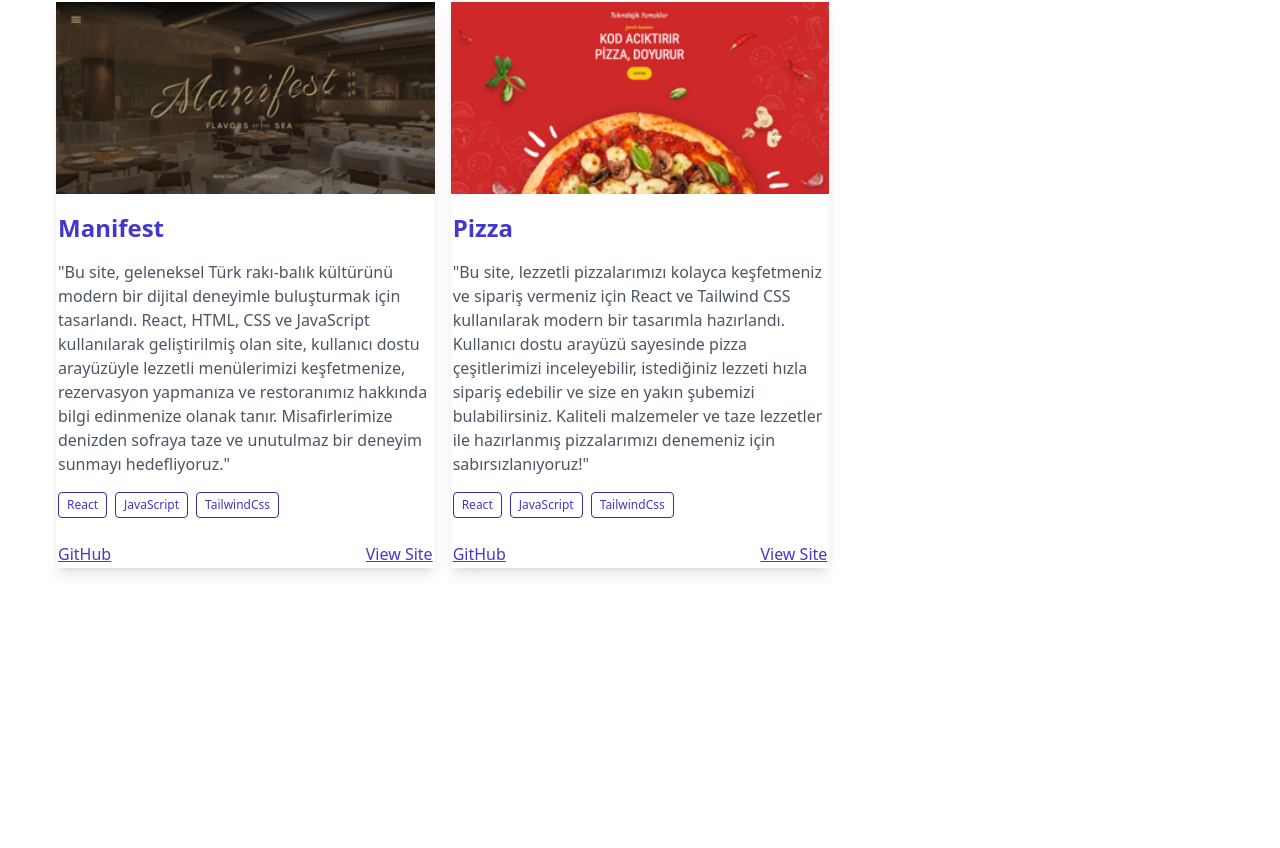
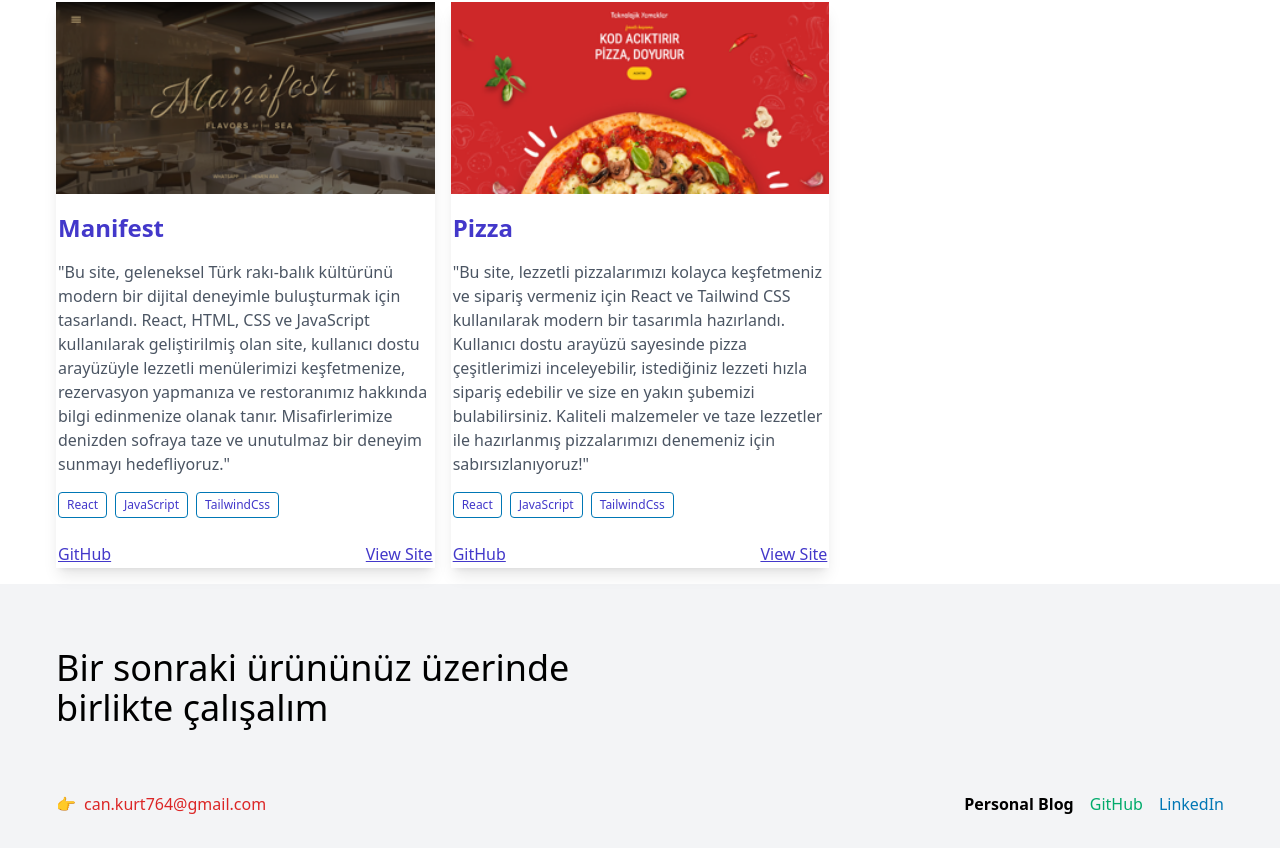
Before and after one commit to kurtemrecan/my-portfolio-site, a React (Vite) app: page / in a window 1280 px wide. Shown: the part 1550-2398 px from the top of the page. Before the commit the page ends 2134 px from the top, so only its background shows below. Built offline with nearby package versions, Linux system fonts and the light colour scheme.

Commit message:
footer was created with special colors

```diff
--- a/src/App.jsx
+++ b/src/App.jsx
@@ -7,6 +7,7 @@ import ModeSwitch from './components/ModeSwitch';
 import Skills from './components/Skills';
 import Profile from './components/Profile';
 import Projects from './components/Projects';
+import Footer from './components/Footer';
 
 function App() {
   return (
@@ -17,6 +18,7 @@ function App() {
       <Skills />
       <Profile />
       <Projects />
+      <Footer />
     </div>
   );
 }
--- a/src/components/Footer.jsx
+++ b/src/components/Footer.jsx
@@ -0,0 +1,39 @@
+import React from 'react';
+
+export default function Footer() {
+  return (
+    <div className="bg-gray-100 p-4">
+      <div className="container flex flex-col items-start">
+        <div className="text-left">
+          <p className="text-4xl font-regular mt-8 mb-12">
+            Bir sonraki ürününüz üzerinde <br />
+            birlikte çalışalım
+          </p>
+        </div>
+        <div className="flex items-center justify-between w-full mt-4">
+          <p className="flex items-center">
+            <span
+              role="img"
+              aria-label="right pointing finger"
+              className="mr-2"
+            >
+              👉
+            </span>
+            <span className="text-red-600">can.kurt764@gmail.com</span>
+          </p>
+          <div className="flex space-x-4">
+            <a href="#" className="text-black font-semibold ">
+              Personal Blog
+            </a>
+            <a href="#" className="text-custom-green">
+              GitHub
+            </a>
+            <a href="#" className="text-custom-blue">
+              LinkedIn
+            </a>
+          </div>
+        </div>
+      </div>
+    </div>
+  );
+}
--- a/tailwind.config.js
+++ b/tailwind.config.js
@@ -4,8 +4,9 @@ export default {
   theme: {
     extend: {
       colors: {
-        'custom-blue': '#3730A3',
+        'custom-blue': '#0077B5',
         'custom-purple': '#BAB2E7', // Özel renk tanımı
+        'custom-green': '#00AB6B',
       },
     },
   },
```
